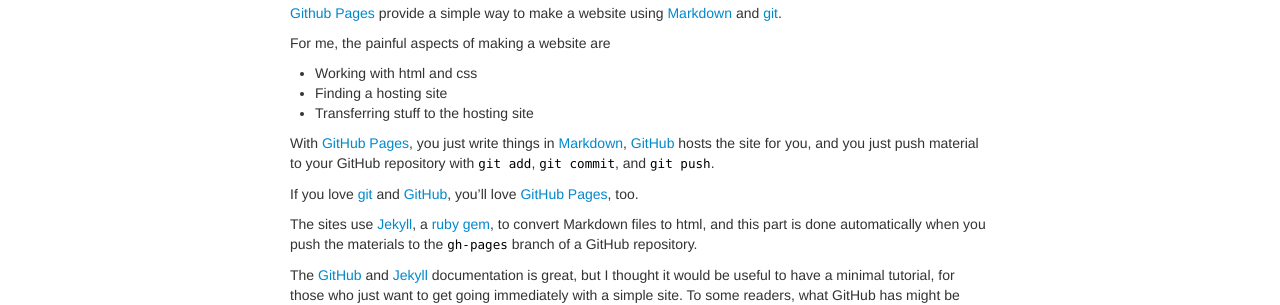
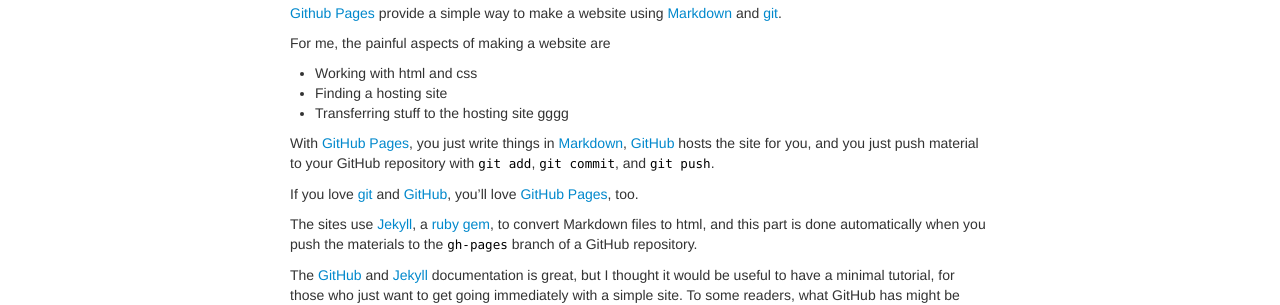
Before and after one commit to agusTx5/AgusTx5.github.io, a Jekyll site: the page built from index.md, in a window 1280 px wide. Shown: the part 149-454 px from the top of the page. Built offline with Jekyll 4.4.1, drawn with Linux system fonts in a browser that asks for light colours.

Commit message:
Update index.md

```diff
--- a/index.md
+++ b/index.md
@@ -14,7 +14,7 @@ For me, the painful aspects of making a website are
 
 - Working with html and css
 - Finding a hosting site
-- Transferring stuff to the hosting site
+- Transferring stuff to the hosting site gggg
 
 With [GitHub Pages](https://pages.github.com), you just write things in
 [Markdown](https://daringfireball.net/projects/markdown/),
```
